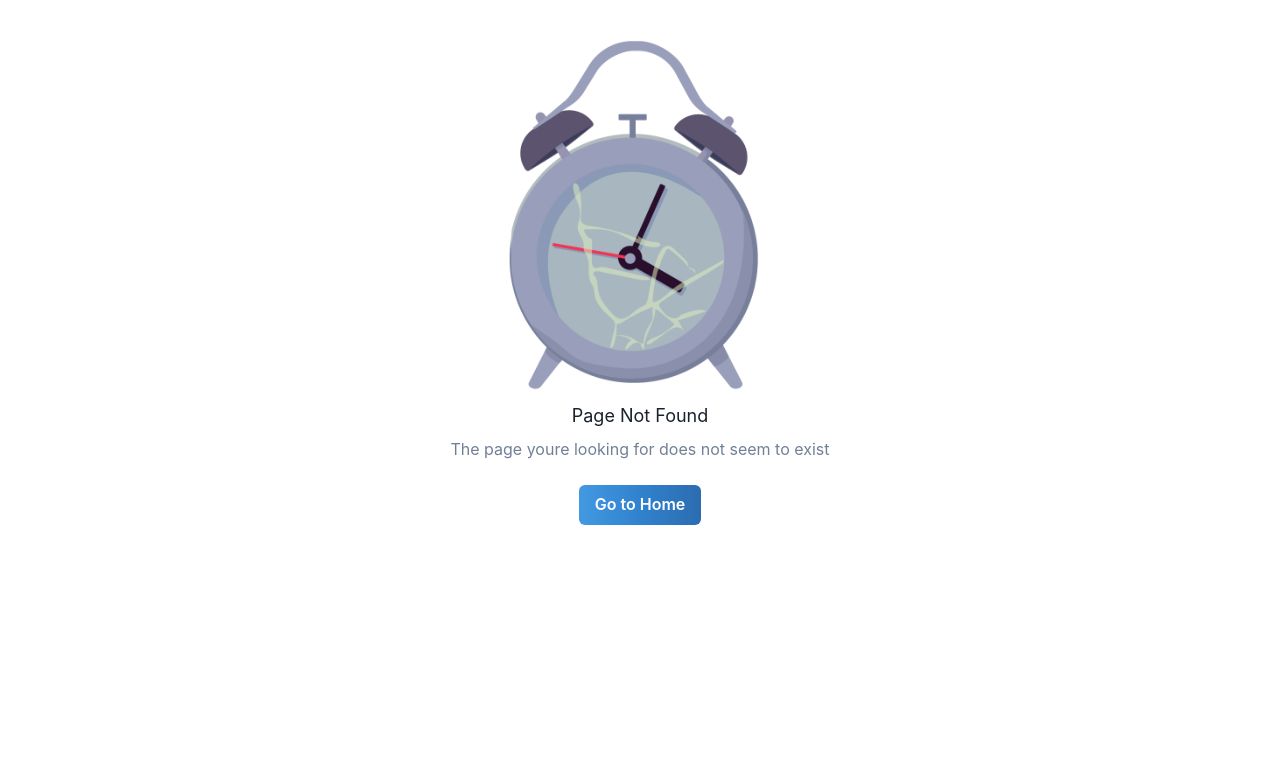
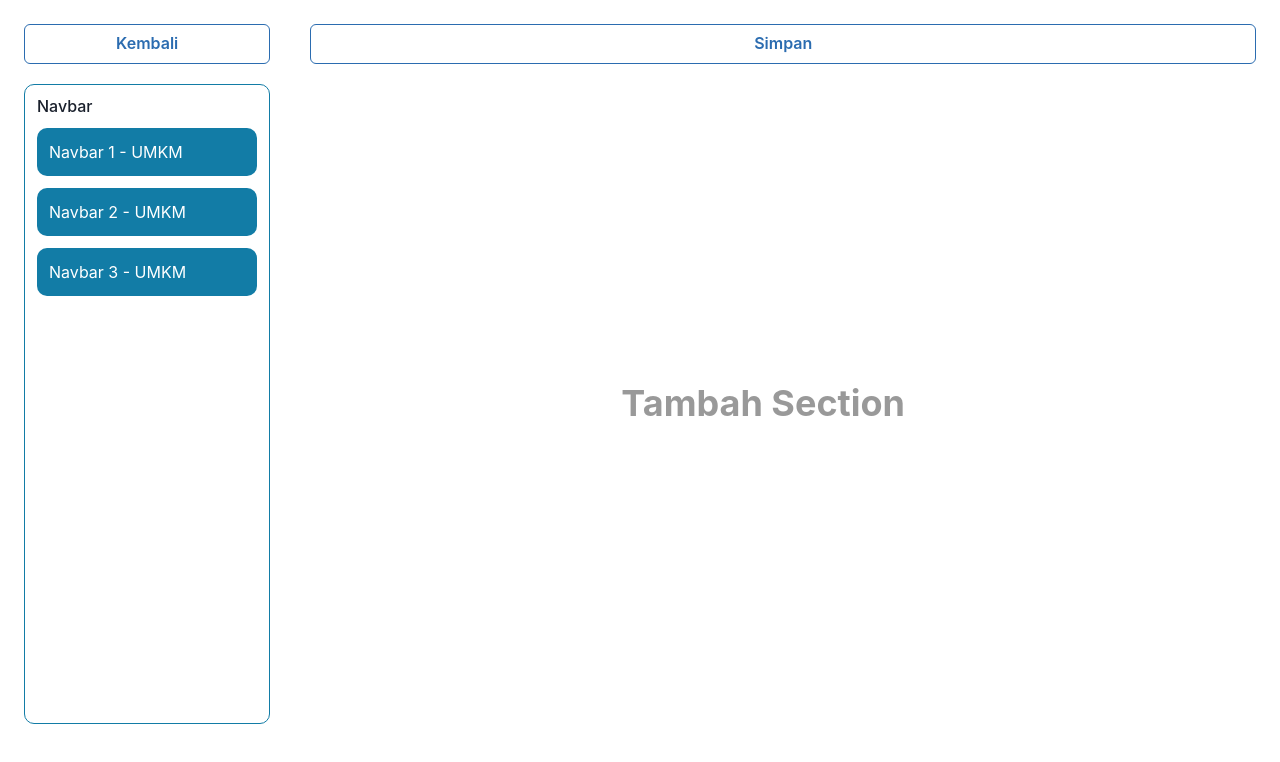
Before and after one commit to Satu-Tema/monolithic-satutema, a React (Create React App) app: page /admin/theme-editor in a window 1280 px wide. Before the commit this address had no page. Shown: the top 762 px of the page. Built offline with nearby package versions, Linux system fonts and the light colour scheme.

Commit message:
feat: implement ui for admin theme

```diff
--- /dev/null
+++ b/src/components/dashboard/DashboardModalWarning/index.tsx
@@ -0,0 +1,75 @@
+import type { ReactNode } from 'react';
+
+import {
+   Button,
+   ButtonGroup,
+   Icon,
+   Modal,
+   ModalBody,
+   ModalContent,
+   ModalFooter,
+   ModalHeader,
+   ModalOverlay,
+   VStack,
+   Text,
+   Stack,
+} from '@chakra-ui/react';
+import { IoWarningOutline } from 'react-icons/io5';
+import { ModalWarningProps } from 'ts/Modal';
+
+const ModalWarning = ({
+   isOpen,
+   onClose,
+   buttonText,
+   buttonOnClick,
+   isLoading = false,
+   children,
+}: ModalWarningProps): JSX.Element => {
+   return (
+      <Modal size="sm" isOpen={isOpen} onClose={onClose} closeOnOverlayClick={!isLoading}>
+         <ModalOverlay />
+         <ModalContent maxW={['calc(100vw - 30px)', 'sm']}>
+            <ModalHeader>
+               <VStack>
+                  <Icon as={IoWarningOutline} fontSize="9xl" color="vocasia-red" />
+                  <Text>Warning</Text>
+               </VStack>
+            </ModalHeader>
+            <ModalBody>
+               <Text fontSize="sm" textAlign="center">
+                  {children}
+               </Text>
+            </ModalBody>
+            <ModalFooter>
+               <ButtonGroup display="flex" flexGrow={1}>
+                  <Stack w="full" flexDirection={['column', 'row']} alignItems="baseline">
+                     <Button
+                        w={'full'}
+                        mr={[0, '10px']}
+                        flexGrow={1}
+                        variant="outline-text"
+                        rounded="md"
+                        onClick={onClose}
+                        isDisabled={isLoading}
+                     >
+                        Batal
+                     </Button>
+                     <Button
+                        w={'full'}
+                        flexGrow={1}
+                        variant="solid-danger"
+                        rounded="md"
+                        onClick={buttonOnClick}
+                        isLoading={isLoading}
+                     >
+                        {buttonText}
+                     </Button>
+                  </Stack>
+               </ButtonGroup>
+            </ModalFooter>
+         </ModalContent>
+      </Modal>
+   );
+};
+
+export default ModalWarning;
--- /dev/null
+++ b/src/components/dashboard/DashboardTableTheme/index.tsx
@@ -0,0 +1,79 @@
+import {
+   IconButton,
+   Menu,
+   MenuButton,
+   MenuList,
+   MenuItem,
+   Tr,
+   Td,
+   Text,
+   useDisclosure,
+   UnorderedList,
+   ListItem,
+   VStack,
+   LinkBox,
+   LinkOverlay,
+   Link,
+} from '@chakra-ui/react';
+import moment from 'moment';
+import { BsThreeDotsVertical } from 'react-icons/bs';
+
+import ModalWarning from '../DashboardModalWarning';
+
+const DashboardTableRowUser = () => {
+   const {
+      isOpen: isDeleteModalOpen,
+      onOpen: onDeleteModalOpen,
+      onClose: onDeleteModalClose,
+   } = useDisclosure();
+
+   return (
+      <>
+         <Tr fontSize="md">
+            <Td>
+               <Text>sdsdfcsdf</Text>
+            </Td>
+            <Td>qwqewe</Td>
+            <Td>sdfsdf</Td>
+            <Td>
+               <Menu isLazy placement="left">
+                  <MenuButton
+                     as={IconButton}
+                     icon={<BsThreeDotsVertical />}
+                     variant="outline"
+                     w="14"
+                     colorScheme="blue"
+                     _hover={{
+                        backgroundColor: '#2A6B84',
+                        color: '#fff',
+                        outline: 'none',
+                     }}
+                  />
+                  <MenuList minW="36">
+                     <LinkBox as="a">
+                        <MenuItem>
+                           <Link href={`/admin/users/edit/1`}>
+                              <LinkOverlay>Edit</LinkOverlay>
+                           </Link>
+                        </MenuItem>
+                     </LinkBox>
+                     <MenuItem>Delete</MenuItem>
+                  </MenuList>
+               </Menu>
+            </Td>
+         </Tr>
+
+         <ModalWarning
+            isOpen={isDeleteModalOpen}
+            onClose={onDeleteModalClose}
+            buttonText="Hapus Murid"
+            buttonOnClick={() => {}}
+            // isLoading={isDelettingUser}
+         >
+            Kamu yakin ingin menghapus murid?
+         </ModalWarning>
+      </>
+   );
+};
+
+export default DashboardTableRowUser;
--- /dev/null
+++ b/src/pages/admin/theme/ThemeEditor.tsx
@@ -0,0 +1,78 @@
+import { Box, Button, Flex, Heading, Text } from '@chakra-ui/react';
+import { useNavigate } from 'react-router-dom';
+
+const ThemeEditor = () => {
+   const navigate = useNavigate();
+   return (
+      <Box m={6}>
+         <Flex
+            flexWrap={{ base: 'wrap', md: 'initial' }}
+            gap={10}
+            mb={5}
+            justifyContent="center"
+            alignItems="center"
+            alignContent="center"
+         >
+            <Button
+               onClick={() => navigate('/admin/theme')}
+               colorScheme="blue"
+               variant="outline"
+               minW={{ base: 'full', md: '20%' }}
+            >
+               Kembali
+            </Button>
+
+            <Button colorScheme="blue" variant="outline" w="full">
+               Simpan
+            </Button>
+         </Flex>
+         <Flex
+            flexWrap={{ base: 'wrap', md: 'initial' }}
+            justifyContent="center"
+            alignItems="center"
+            alignContent="center"
+         >
+            <Box
+               // display={{ base: 'none', md: 'block' }}
+               as="aside"
+               transitionProperty="min-width, width"
+               transitionDuration="ultra-slow"
+               minH="80vh"
+               minW={{
+                  base: 'full',
+                  md: '20%',
+               }}
+               borderRadius={10}
+               border="1px solid #127CA6"
+               p={3}
+            >
+               <Box>
+                  <Heading fontWeight={500} fontSize="md">
+                     Navbar
+                  </Heading>
+                  <Box p={3} rounded="10" color="white" my={3} backgroundColor="#127CA6">
+                     <Text>Navbar 1 - UMKM</Text>
+                  </Box>
+                  <Box p={3} rounded="10" color="white" my={3} backgroundColor="#127CA6">
+                     <Text>Navbar 2 - UMKM</Text>
+                  </Box>
+                  <Box p={3} rounded="10" color="white" my={3} backgroundColor="#127CA6">
+                     <Text>Navbar 3 - UMKM</Text>
+                  </Box>
+               </Box>
+            </Box>
+            <Box
+               minW={{
+                  base: 'full',
+                  md: '80%',
+               }}
+               textAlign="center"
+            >
+               <Heading color="rgba(0, 0, 0, 0.4)">Tambah Section</Heading>
+            </Box>
+         </Flex>
+      </Box>
+   );
+};
+
+export default ThemeEditor;
--- /dev/null
+++ b/src/pages/admin/theme/index.tsx
@@ -0,0 +1,69 @@
+import {
+   Button,
+   Box,
+   HStack,
+   Stack,
+   VStack,
+   Icon,
+   Input,
+   InputGroup,
+   InputLeftElement,
+   Spacer,
+   Text,
+   Table,
+   Tbody,
+   Thead,
+   Tr,
+   Th,
+   Spinner,
+   FormControl,
+   Divider,
+} from '@chakra-ui/react';
+import DashboardLayout from 'components/dashboard/DashboardLayout';
+import DashboardTableRowUser from 'components/dashboard/DashboardTableTheme';
+import { IoAdd } from 'react-icons/io5';
+import { useNavigate } from 'react-router-dom';
+
+const Theme = () => {
+   const navigate = useNavigate();
+   return (
+      <DashboardLayout sidebarFor="admin">
+         <VStack align="stretch" py="6" px="10" spacing="6">
+            <HStack>
+               <Text fontSize="24" fontWeight="semibold">
+                  Tema
+               </Text>
+               <Spacer />
+               <Button
+                  rounded="md"
+                  leftIcon={<Icon as={IoAdd} fontSize="xl" />}
+                  variant="outline"
+                  onClick={() => navigate('/admin/theme-editor')}
+                  px="4"
+                  colorScheme="blue"
+               >
+                  Buat Tema
+               </Button>
+            </HStack>
+            <Divider />
+            <Box overflow="auto">
+               <Table variant="striped">
+                  <Thead>
+                     <Tr fontSize="lg">
+                        <Th>Judul</Th>
+                        <Th>Kategori</Th>
+                        <Th>Link</Th>
+                        <Th>Aksi</Th>
+                     </Tr>
+                  </Thead>
+                  <Tbody>
+                     <DashboardTableRowUser />
+                  </Tbody>
+               </Table>
+            </Box>
+         </VStack>
+      </DashboardLayout>
+   );
+};
+
+export default Theme;
--- /dev/null
+++ b/src/ts/Modal.tsx
@@ -0,0 +1,10 @@
+import { ReactNode } from 'react';
+
+export type ModalWarningProps = {
+   isOpen: boolean;
+   onClose: () => void;
+   buttonText: string;
+   buttonOnClick: () => void;
+   isLoading?: boolean;
+   children: ReactNode;
+};
--- a/src/utils/generatedata/sidebar/sidebarItems/admin.tsx
+++ b/src/utils/generatedata/sidebar/sidebarItems/admin.tsx
@@ -1,4 +1,5 @@
 import { BiCategory, BiHome } from 'react-icons/bi';
+import { FaLaptopCode } from 'react-icons/fa';
 import { FiSettings } from 'react-icons/fi';
 
 import { DashboardSidebarNavItem } from 'ts/DashboardSidebar';
@@ -10,6 +11,11 @@ function generateSidebarItemsAdmin(): DashboardSidebarNavItem[] {
          name: 'Kategori',
          path: '/admin/categories',
          icon: BiCategory,
+      },
+      {
+         name: 'Tema',
+         path: '/admin/theme',
+         icon: FaLaptopCode,
       },
       {
          name: 'Pengaturan',
```
Also changed, not shown: src/AppRoute.tsx (+10 -0 lines), .prettierrc.json.
